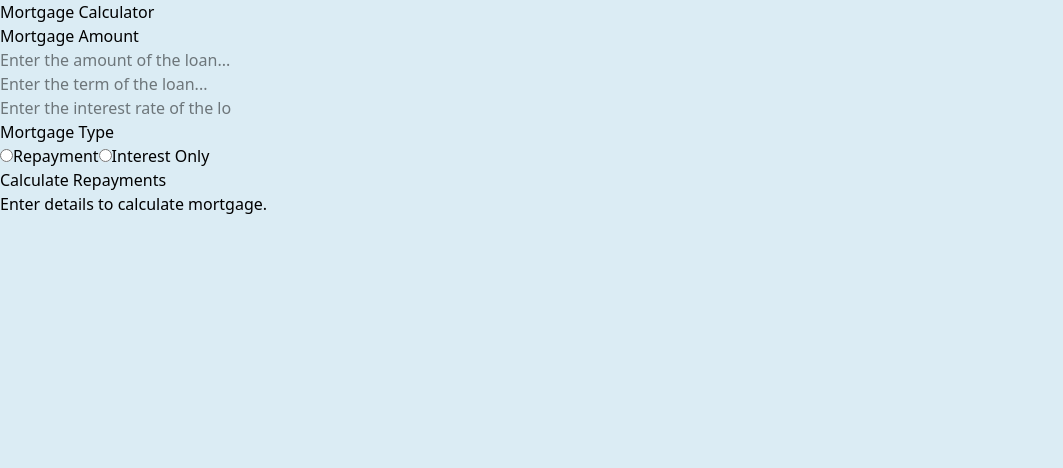
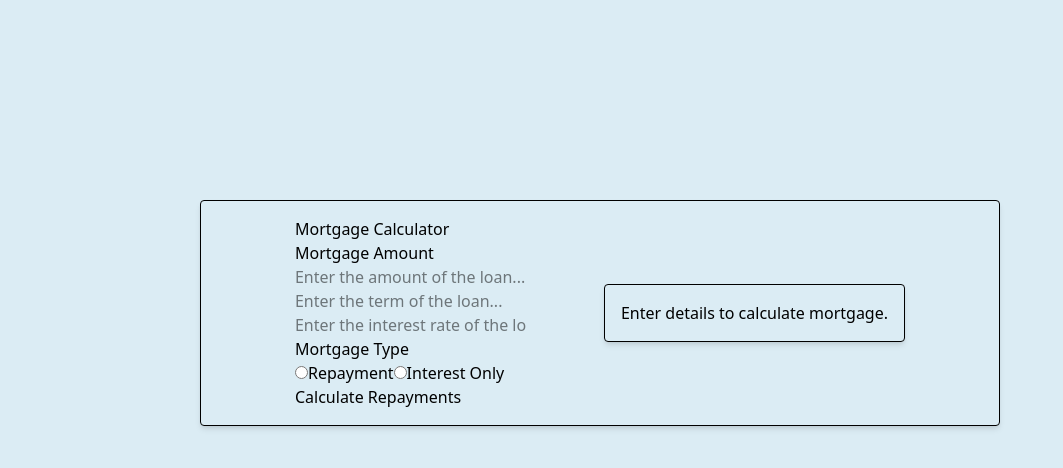
Before and after one commit to JohnMHoyt24/mortgage-repayment-calculator, a React (Vite) app in the folder my-app/: page / in a window 1280 px wide. Shown: the top 468 px of the page, without its empty margins (0-1063 px from the left). Built offline with nearby package versions, Linux system fonts and the light colour scheme.

Commit message:
Implemented flexbox to position the components from left-to-right.

```diff
--- a/my-app/src/components/Calculator.tsx
+++ b/my-app/src/components/Calculator.tsx
@@ -18,11 +18,11 @@ const Calculator: React.FC = () => {
         if(!rate) newErrors.rate = "Please provide the interest rate of the loan!";
 
         if(regex.test(amount)){
-            newErrors.amount = "The amount must be a number!";
+            newErrors.amount = "The amount must be a valid number!";
         } else if(regex.test(term)){
-            newErrors.term = "The term must be a number!";
+            newErrors.term = "The term must be a valid number!";
         } else if (regex.test(rate)) {
-            newErrors.rate = "The rate must be a number!";
+            newErrors.rate = "The rate must be a valid number!";
         }
 
         return newErrors;
@@ -81,9 +81,9 @@ const Calculator: React.FC = () => {
     }
 
     return(
-        <div>
-            <h1>Mortgage Calculator</h1>
+        <div className="flex justify-evenly items-center h-auto border p-4 m-50 w-200 rounded shadow-md">
             <form>
+                <h1>Mortgage Calculator</h1>
                 <h2>Mortgage Amount</h2>
                 <div>
                     <input
@@ -156,7 +156,9 @@ const Calculator: React.FC = () => {
                     </button>
                 </div>
             </form>
-            <Results payment={paymentResult} />
+            <div className="p-4 border rounded shadow-md">
+                <Results payment={paymentResult} />
+            </div>
         </div>
     );
 }
--- a/my-app/src/components/Results.tsx
+++ b/my-app/src/components/Results.tsx
@@ -3,7 +3,7 @@ import React from 'react';
 const Results: React.FC<{ payment: string }> = ({ payment }) => {
     return (
         <div>
-            {payment ? (
+            {payment && payment !== null  ? (
                 <h2>Monthly Payment: ${payment}</h2>
             ) : (
                 <p>Enter details to calculate mortgage.</p>
```
